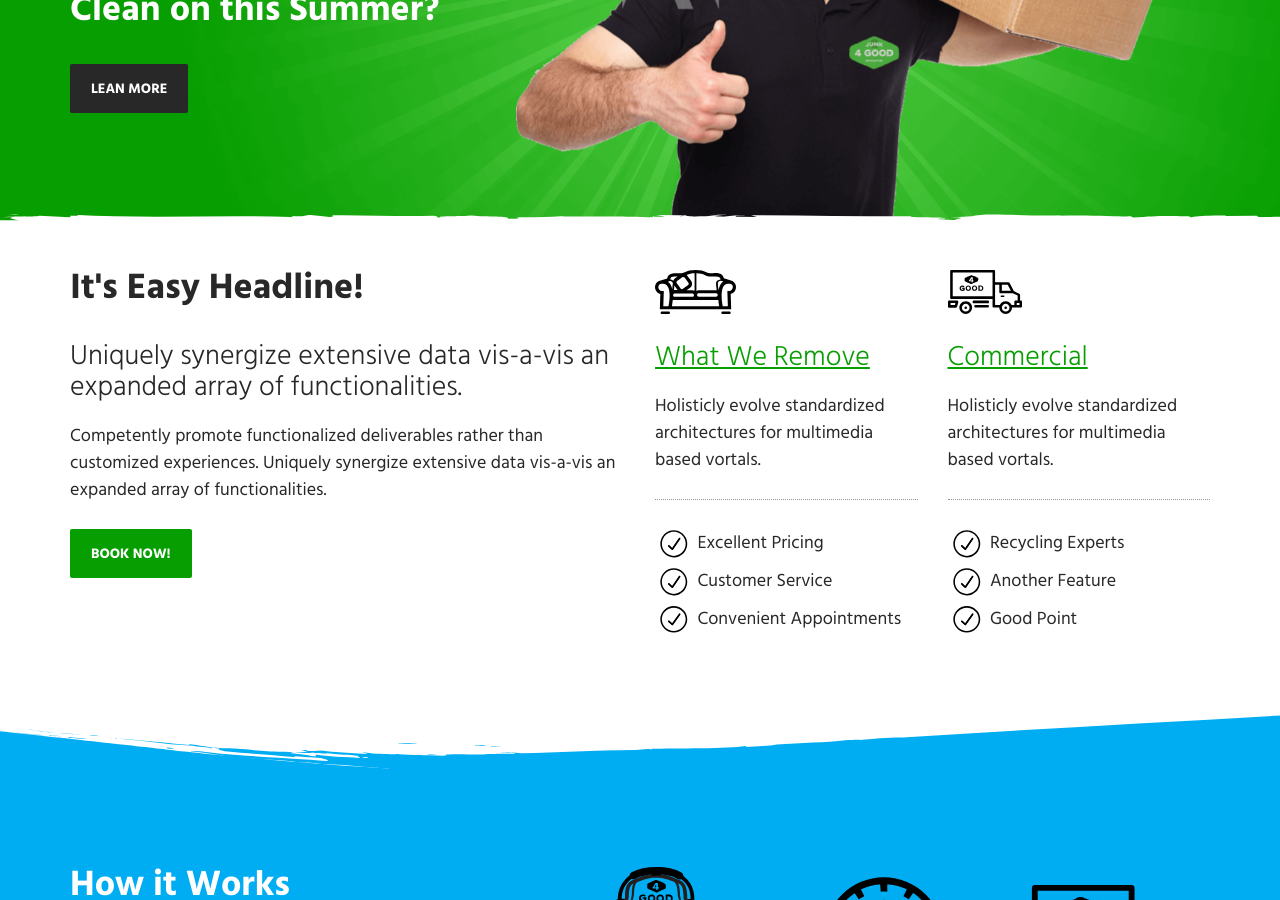
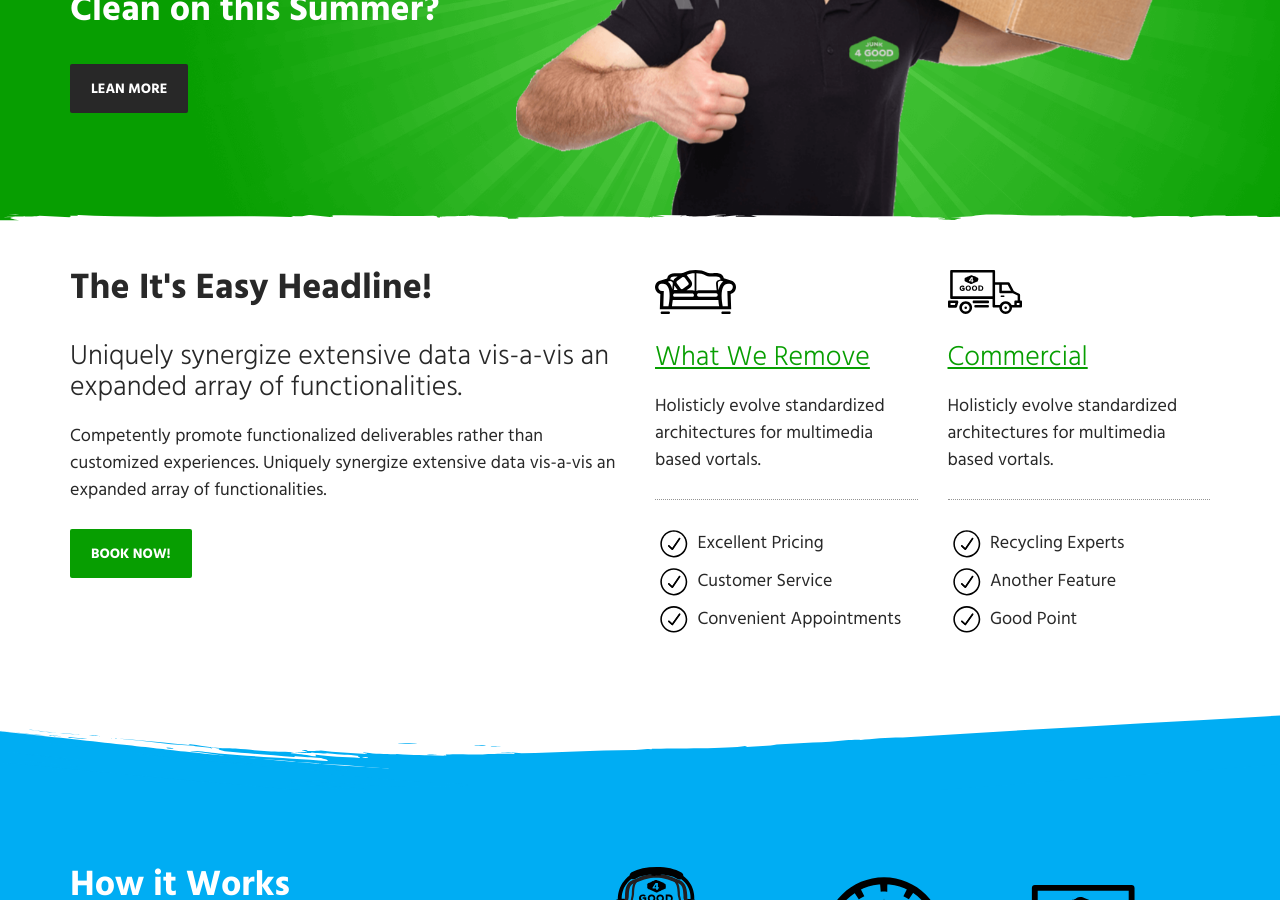
Before and after one commit to jordanbehan/rd, a Jekyll site: the page built from junk.home.html, in a window 1280 px wide and 900 px high, scrolled down 480 px. Built offline with Jekyll 4.4.1, drawn with Linux system fonts in a browser that asks for light colours; nearby versions of some CDN libraries; some web fonts are replaced.

Commit message:
updated home page

```diff
--- a/junk.home.html
+++ b/junk.home.html
@@ -21,7 +21,7 @@ title: home
 	<section class="container hidden-xs">
 		<div class="row">
 			<div class="col-sm-12 col-md-6">
-				<h2>It's Easy Headline!</h2>
+				<h2>The It's Easy Headline!</h2>
 				<h3>Uniquely synergize extensive data vis-a-vis an expanded array of functionalities.</h3>
 				<p>Competently promote functionalized deliverables rather than customized experiences. Uniquely synergize extensive data vis-a-vis an expanded array of functionalities.</p>
 				<p><a href="" class="btn btn-primary">Book Now!</a></p>
```
